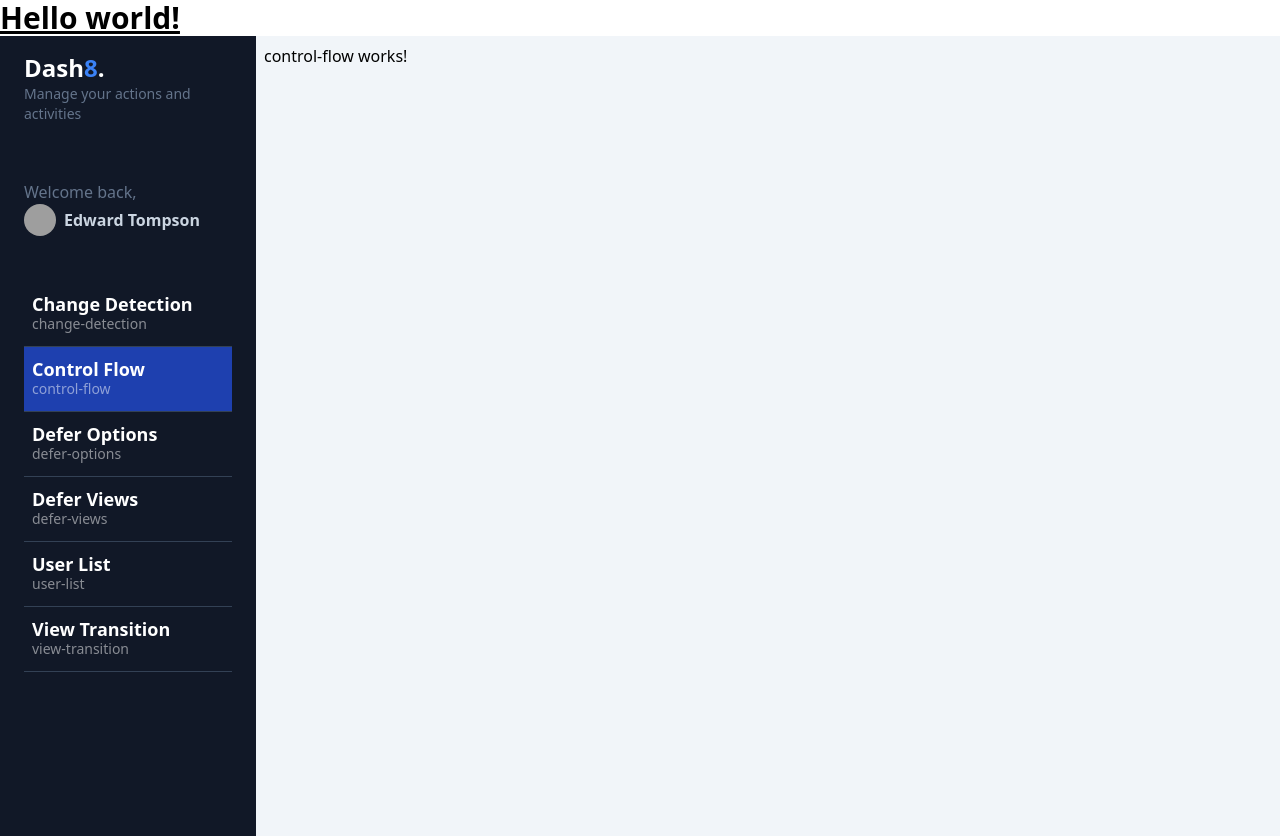
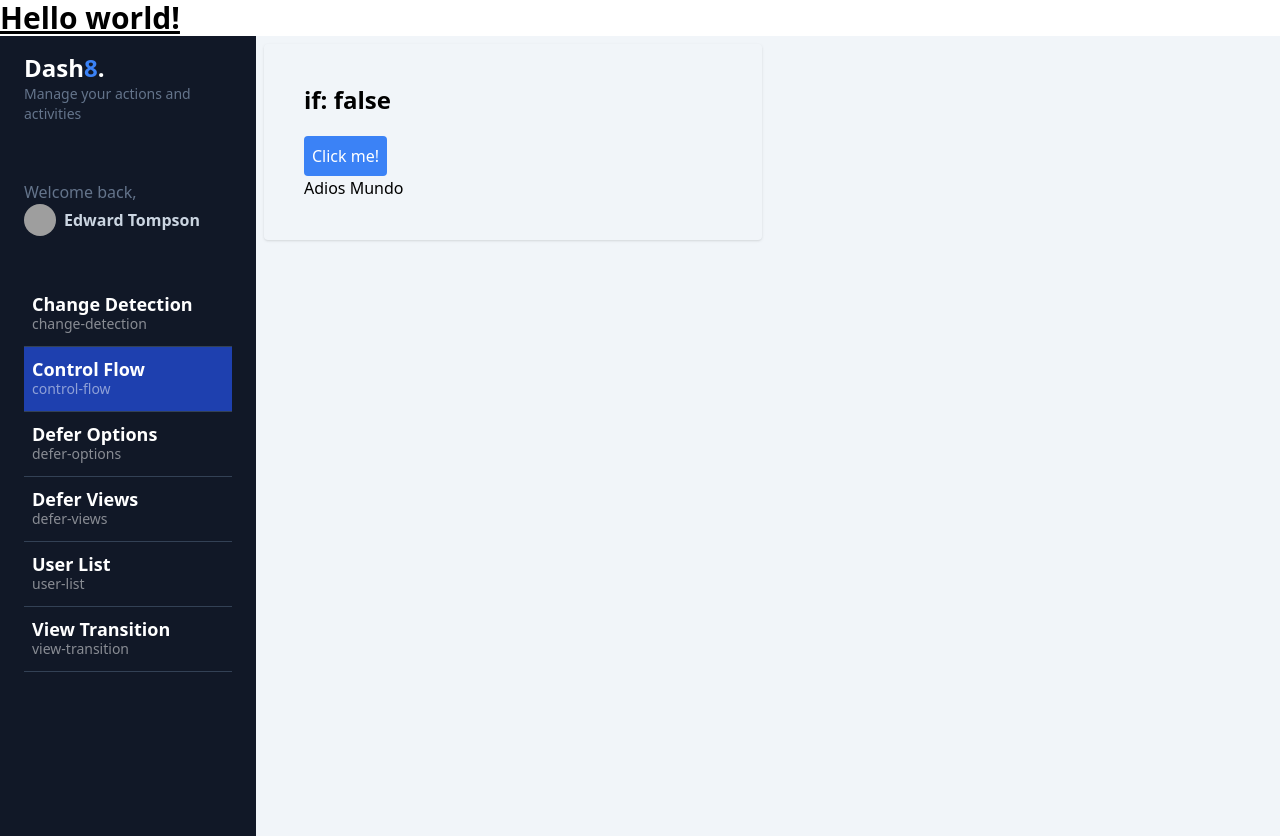
Before and after one commit to jsfc2199/Angular18Features, an Angular app: page /dashboard/control-flow in a window 1280 px wide. Built offline with nearby package versions, Linux system fonts and the light colour scheme; grey boxes are pictures that could not be loaded.

Commit message:
@if como nuevo control flow

```diff
--- a/src/app/dashboard/pages/control-flow/control-flow.component.html
+++ b/src/app/dashboard/pages/control-flow/control-flow.component.html
@@ -1 +1,18 @@
-<p>control-flow works!</p>
+<section class="grid grid-cols-1 md:grid-cols-2 gap-3">
+  <!-- ngInf @if -->
+  <div class="™bg-white rounded shadow p-10">
+    <h2 class="text-2xl font-bold mb-5">if: {{ showContent() }}</h2>
+    <button
+      class="p-2 bg-blue-500 rounded text-white"
+      (click)="toggleContent()"
+    >
+      Click me!
+    </button>
+
+    @if(showContent()){
+      <p>Hola Mundo</p>
+    }@else{
+      <p>Adios Mundo</p>
+    }
+  </div>
+</section>
--- a/src/app/dashboard/pages/control-flow/control-flow.component.ts
+++ b/src/app/dashboard/pages/control-flow/control-flow.component.ts
@@ -1,4 +1,4 @@
-import { Component } from '@angular/core';
+import { Component, signal } from '@angular/core';
 
 @Component({
   selector: 'app-control-flow',
@@ -8,4 +8,9 @@
 })
 export default class ControlFlowComponent {
 
+  public showContent = signal(false);
+
+  public toggleContent(){
+    this.showContent.update((value) => !value)
+  }
 }
```
